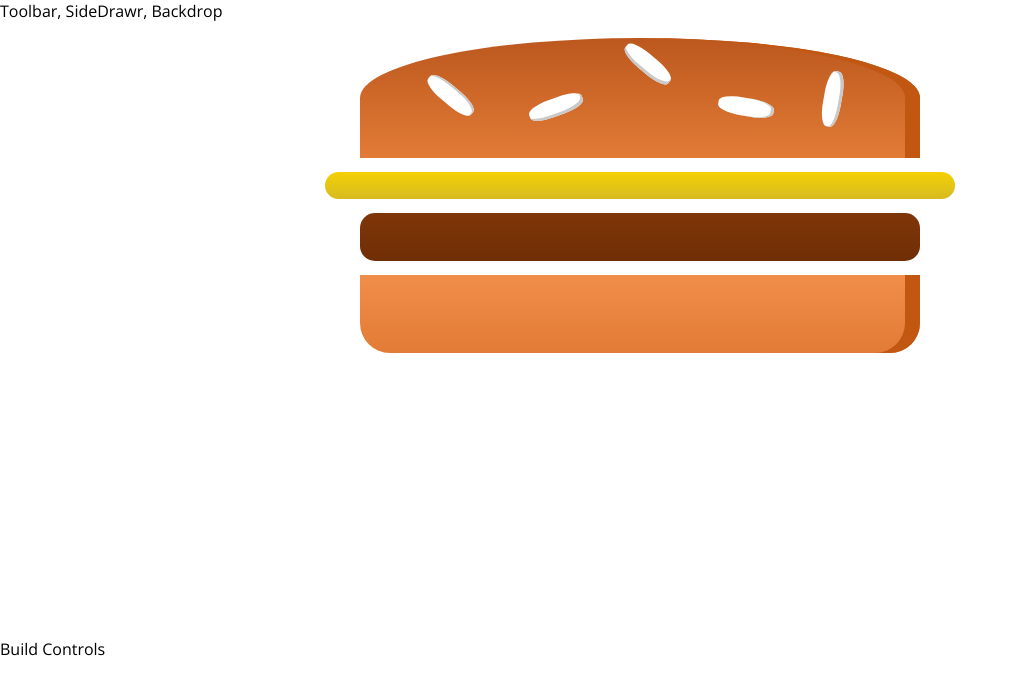
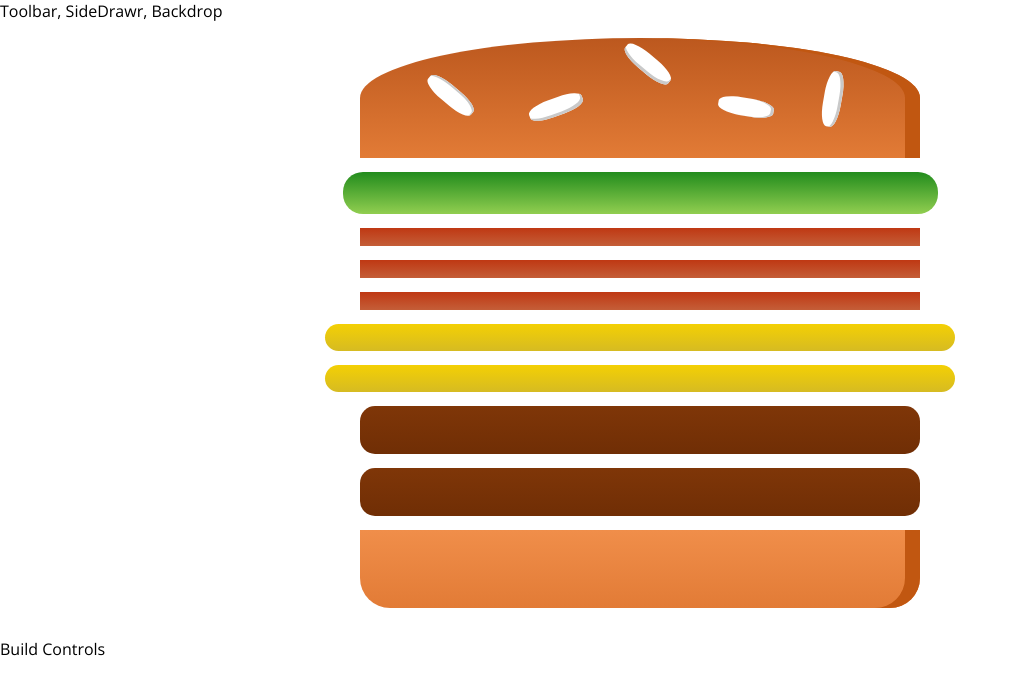
Before and after one commit to dandelionadia/react-course-the-burger-builder, a React (Create React App) app: page / in a window 1280 px wide. Shown: the top 694 px of the page, without its empty margins (0-1018 px from the left). Built offline with nearby package versions, Linux system fonts and the light colour scheme.

Commit message:
Burger: outputing burger ingredients dynamically

```diff
--- a/src/components/Burger/Burger.tsx
+++ b/src/components/Burger/Burger.tsx
@@ -1,6 +1,7 @@
 import React from "react";
 import styled from "styled-components";
 import { BurgerIngredient } from "./BurgerIngredient/BurgerIngredient";
+import { IngredientType } from "./BurgerIngredient/BurgerIngredient";
 
 const BurgerStyled = styled.div`
   width: 100%;
@@ -26,13 +27,40 @@ const BurgerStyled = styled.div`
   }
 `;
 
-export const Burger = () => {
+interface BurgerProps {
+  ingredients: Partial<Record<IngredientType, number>>;
+}
+
+export const Burger: React.FC<BurgerProps> = (props) => {
+  // In "props.ingredients" we accept an object like:
+  // { salat: 1, bacon: 3 }
+  // Now, we want to convert that object to:\
+  // ["salat", "bacon"].
+  // To do that, we use a native function "Object.keys()":
+  const ingredients = Object.keys(props.ingredients) as IngredientType[]; // ["salat", "bacon"]
+
+  // Then, we need to convert each ingredient into a list of React components.
+  // For example, so that { bacon: 3 } would render 3 bacon components.
+  const transformedIngredients = ingredients.map((ingredientKey) => {
+    // Get the value for the current ingredient.
+    // For "salat" it will be: props.ingredients["salat"] (1)
+    // For "bacon": props.ingredients["bacon"] (3)
+    const ingredientValue = props.ingredients[ingredientKey];
+
+    // The trickiest part, create an empty Array with as many empty elements
+    // as there is ingredient.
+    // For example, for 3 it will create: Array(3) // [empty, empty, empty]
+    return [...Array(ingredientValue)].map((_, i) => {
+      // Render component for each element in the empty Array
+      return <BurgerIngredient key={ingredientKey + i} type={ingredientKey} />;
+    });
+  });
+
   return (
     <>
       <BurgerStyled>
         <BurgerIngredient type="bread-top" />
-        <BurgerIngredient type="cheese" />
-        <BurgerIngredient type="meat" />
+        {transformedIngredients}
         <BurgerIngredient type="bread-bottom" />
       </BurgerStyled>
     </>
--- a/src/components/Burger/BurgerIngredient/BurgerIngredient.tsx
+++ b/src/components/Burger/BurgerIngredient/BurgerIngredient.tsx
@@ -114,8 +114,16 @@ const StyledBacon = styled.div`
   margin: 2% auto;
 `;
 
-interface BurgerIngredientProps {
-  type: "bread-bottom" | "bread-top" | "meat" | "cheese" | "salat" | "bacon";
+export type IngredientType =
+  | "bread-bottom"
+  | "bread-top"
+  | "meat"
+  | "cheese"
+  | "salat"
+  | "bacon";
+
+export interface BurgerIngredientProps {
+  type: IngredientType;
 }
 
 export const BurgerIngredient: React.FC<BurgerIngredientProps> = (props) => {
--- a/src/containers/BurgerBuilders/BurgerBuilder.tsx
+++ b/src/containers/BurgerBuilders/BurgerBuilder.tsx
@@ -2,10 +2,23 @@ import React, { Component } from "react";
 import { Burger } from "../../components/Burger/Burger";
 
 class BurgerBuilder extends Component {
+  // constructor(props) {
+  //   super(props);
+  //   this.state = {...};
+  // }
+  state = {
+    ingredients: {
+      salat: 1,
+      bacon: 3,
+      cheese: 2,
+      meat: 2,
+    },
+  };
+
   render() {
     return (
       <>
-        <Burger />
+        <Burger ingredients={this.state.ingredients} />
         <div>Build Controls</div>
       </>
     );
```
